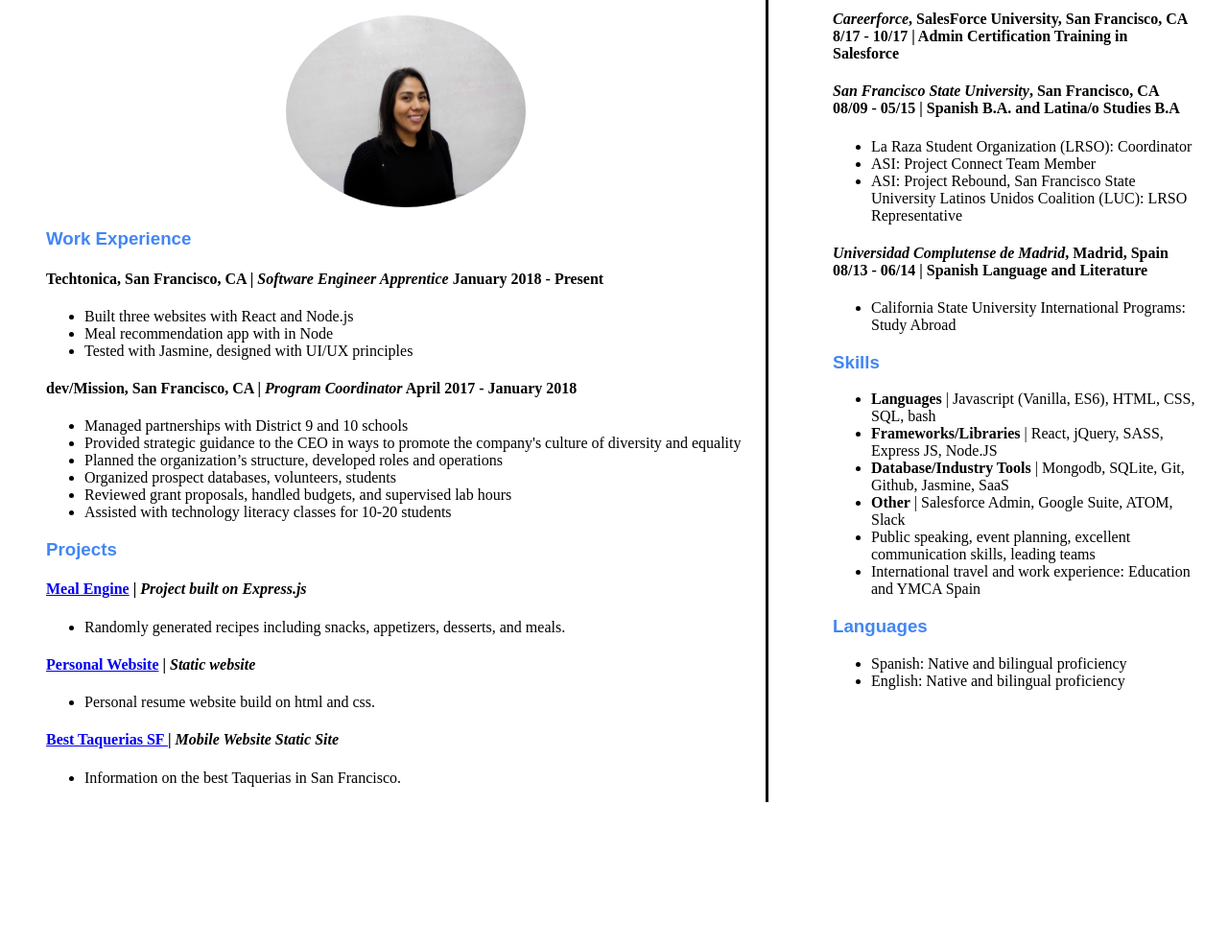
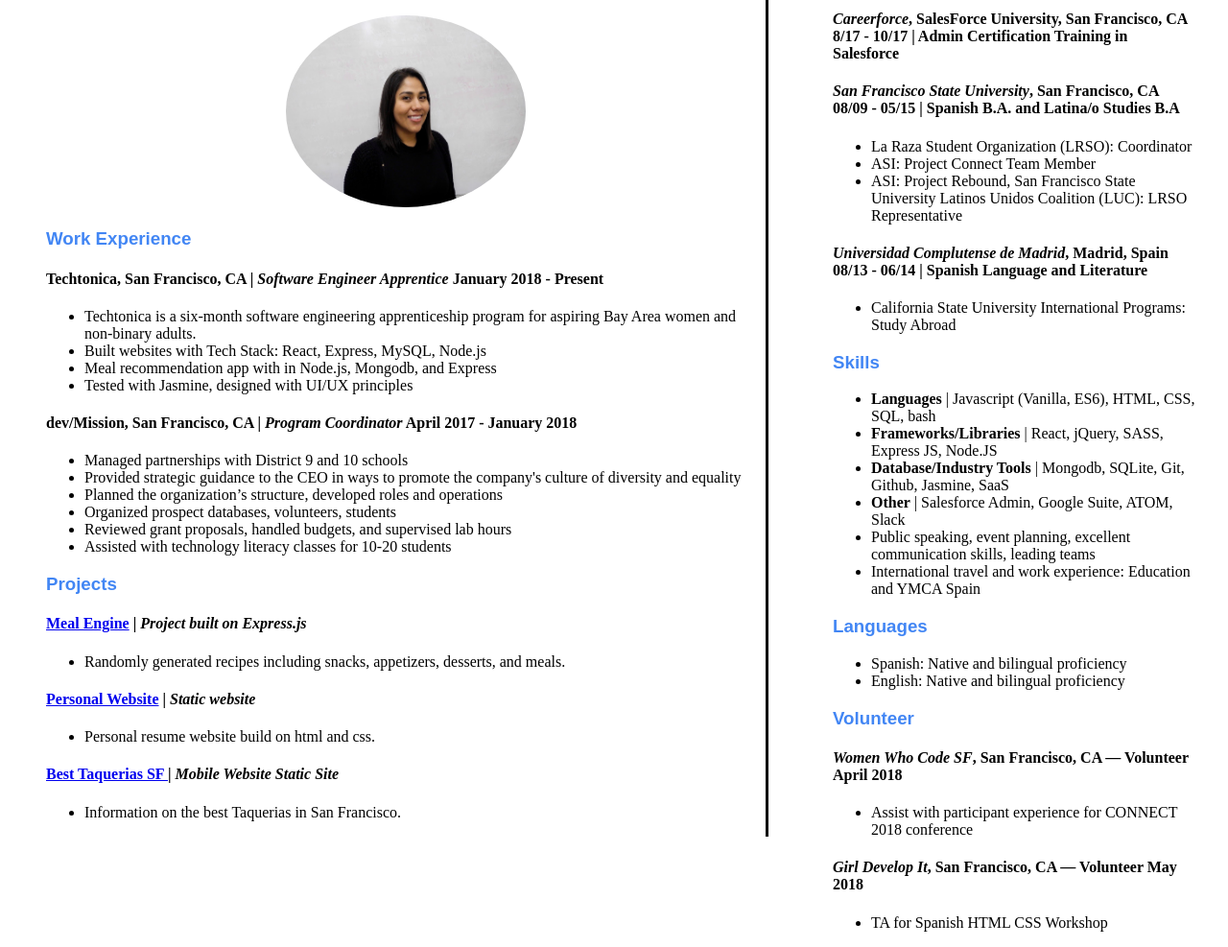
Before and after one commit to smcueto/staticResumeWebsite, a plain HTML site: page index.html in a window 1280 px wide. Shown: the part 113-1100 px from the top of the page at 96% size. Before the commit the page ends 949 px from the top, so only its background shows below. Drawn offline with nearby package versions, Linux system fonts and the light colour scheme.

Commit message:
Added Volunteer and fixed linked for meal engine

```diff
--- a/index.html
+++ b/index.html
@@ -32,9 +32,10 @@
             January 2018 - Present
           </h4>
                 <ul>
-                    <li> Built three websites with React and Node.js </li>
-                    <li> Meal recommendation app with in Node </li>
-                    <li>Tested with Jasmine, designed with UI/UX principles </li>
+                    <li> Techtonica is a six-month software engineering apprenticeship program for aspiring Bay Area women and non-binary adults.</li>
+                    <li>Built websites with Tech Stack: React, Express, MySQL, Node.js</li>
+                    <li>Meal recommendation app with in Node.js, Mongodb, and Express</li>
+                    <li>Tested with Jasmine, designed with UI/UX principles</li>
             </ul>
            <h4> dev/Mission, San Francisco, CA |
              <i>Program Coordinator</i>
@@ -57,7 +58,7 @@
      <div class="Projects">
           <h3>Projects</h3>
 
-           <h4> <a href="#"> Meal Engine</a> | <i>Project built on Express.js </i></h4>
+           <h4> <a href="https://github.com/c0mputer-junkie/meal-engine"> Meal Engine</a> | <i>Project built on Express.js </i></h4>
            <ul>
                <li> Randomly generated recipes including snacks, appetizers, desserts, and meals. </li>
            </ul>
@@ -131,6 +132,19 @@
           <li> English: Native and bilingual proficiency </li>
         </ul>
     </div>
+    <div class="Volunteer">
+        <h3>Volunteer</h3>
+        <h4><i>Women Who Code SF</i>, San Francisco, CA — Volunteer April 2018
+        </h4>
+           <ul>
+             <li>Assist with participant experience for CONNECT 2018 conference </li>
+           </ul>
+           <h4><i>Girl Develop It</i>, San Francisco, CA — Volunteer May 2018
+           </h4>
+              <ul>
+                <li>TA for Spanish HTML CSS Workshop </li>
+              </ul>
+    </div>
 
       </div>
 
```
